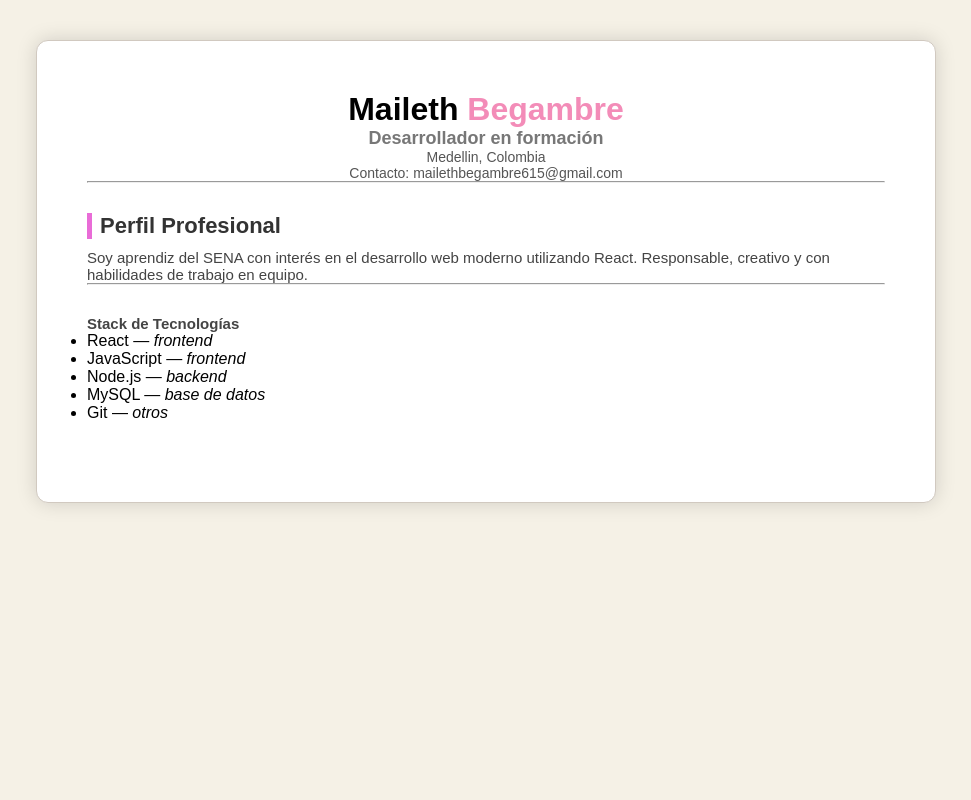
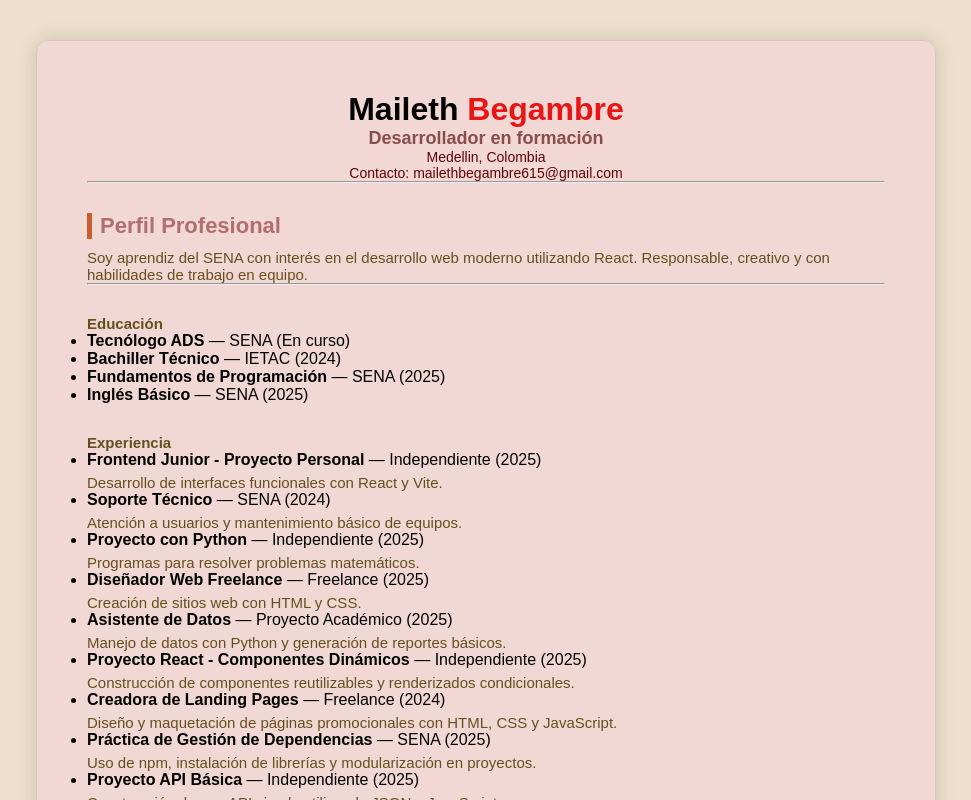
Before and after one commit to maileth2008/cv-react-maileth_begambre, a React (Vite) app in the folder maileth_begambre/: page / in a window 1280 px wide. Shown: the top 800 px of the page, without its empty margins (154-1125 px from the left). Built offline with nearby package versions, Linux system fonts and the light colour scheme.

Commit message:
ajuste el css

```diff
--- a/maileth_begambre/src/App.css
+++ b/maileth_begambre/src/App.css
@@ -1,96 +1,3 @@
-/* RESET GENERAL */
-* {
-  margin: 0;
-  padding: 0;
-  box-sizing: border-box;
-  font-family: Arial, sans-serif;
-}
-
-/* FONDO GENERAL */
-body {
-  background: #f5f1e6;
-  display: flex;
-  justify-content: center;
-  align-items: flex-start;
-  min-height: 100vh;
-  padding: 40px;
-}
-
-/* HOJA DEL CV */
-.cv-container {
-  width: 900px;
-  background: #ffffff;
-  padding: 50px;
-  border-radius: 12px;
-  border: 1px solid #d1c9c0;
-  box-shadow: 0 0 20px rgba(0,0,0,0.15);
-}
-
-/* CABECERA */
-header {
-  text-align: center;
-  margin-bottom: 30px;
-}
-
-/* NOMBRE */
-h1 {
-  font-size: 3rem;
-  font-weight: bold;
-}
-
-.negro {
-  color: #000;
-}
-
-.rosa {
-  color: #f38cb8;
-}
-
-/* INFO DEL HEADER */
-header h2 {
-  font-size: 18px;
-  color: #777;
-}
-
-header p {
-  font-size: 14px;
-  color: #555;
-}
-
-/* SECCIONES */
-section {
-  margin-bottom: 30px;
-}
-
-/* TÍTULOS */
-section h2,
-section h3 {
-  font-size: 22px;
-  margin-bottom: 10px;
-  border-left: 5px solid #f38cb8;
-  padding-left: 8px;
-  color: #333;
-}
-
-/* TEXTO */
-section p,
-section li {
-  font-size: 15px;
-  color: #444;
-  margin-top: 5px;
-}
-
-/* LISTAS */
-ul {
-  list-style: none;
-  padding-left: 0;
-}
-
-/* EXPERIENCIA Y EDUCACIÓN ITEMS */
-li {
-  margin-bottom: 8px;
-}
-
 /* STACK DE TECNOLOGÍAS – ESTILOS */
 .stack-item {
   padding: 6px 10px;
@@ -98,25 +5,24 @@ li {
   font-weight: bold;
   width: fit-content;
   margin-bottom: 8px;
+  display: inline-block;
 }
 
-/* Colores según tipo */
+/* Pastel Azul (frontend) */
 .stack-frontend {
-  background: #4b6fff;
-  color: white;
+  background: #AEC6FF;   /* azul pastel */
+  color: #1a1a1a;
 }
 
+/* Pastel Rosa (backend) */
 .stack-backend {
-  background: #2ecc71;
-  color: white;
+  background: #F7CDE6;   /* rosa pastel */
+  color: #1a1a1a;
 }
 
-.stack-base {
-  background: #ff8c42;
-  color: white;
+/* Pastel Verde (base de datos y otros) */
+.stack-base,
+.stack-otro {
+  background: #CFF8D4;  /* verde pastel */
+  color: #1a1a1a;
 }
-
-.stack-otro {
-  background: #b8b8b8;
-  color: black;
-}
--- a/maileth_begambre/src/App.jsx
+++ b/maileth_begambre/src/App.jsx
@@ -3,7 +3,11 @@ import CabeceraCV from "./componente/CabeceraCV.jsx";
 import Perfil from "./componente/Perfil.jsx";
 import Educacion from "./componente/Educacion.jsx";
 import Experiencia from "./componente/Experiencia.jsx";
-import StackTecnologias from "./componente/StackTecnologias.jsx";
+import StackTecnologias from "./componente/StackTecnologias";
+import "./App.css";
+
+
+
 
 export default function App() {
 
@@ -91,14 +95,15 @@ export default function App() {
     {titulo: "Inglés Básico", institucion: "SENA",año: "2025" }
 
   ];
-
   const tecnologias = [
     { id: 1, nombre: "React", tipo: "frontend" },
-    { id: 2, nombre: "JavaScript", tipo: "frontend" },
-    { id: 3, nombre: "Node.js", tipo: "backend" },
-    { id: 4, nombre: "MySQL", tipo: "base de datos" },
-    { id: 5, nombre: "Git", tipo: "otros" },
+    { id: 2, nombre: "Node.js", tipo: "backend" },
+    { id: 3, nombre: "PostgreSQL", tipo: "base de datos" },
+    { id: 4, nombre: "Docker", tipo: "otros" },
   ];
+
+
+
 
   return (
     <div className="cv-container">
@@ -106,11 +111,12 @@ export default function App() {
 
       <Perfil descripcion={perfilTexto} />
 
-      <educacion cursos={cursos} />
+      <Educacion cursos={cursos} />
 
-      <experiencia experiencias={experiencias} />
+      <Experiencia Experiencias={experiencias} />
+       <StackTecnologias tecnologias={tecnologias} />
 
-      <StackTecnologias tecnologias={tecnologias} />
-    </div>
+       </div>
+
   );
 }
--- a/maileth_begambre/src/componente/educacion.jsx
+++ b/maileth_begambre/src/componente/Educacion.jsx
@@ -1,12 +1,10 @@
-import React from 'react';
-
-function EducacionCV({ educacion }) {
+function EducacionCV({ cursos = [] }) {
   return (
     <section>
       <h3>Educación</h3>
       <ul>
-        {educacion.map(({ id, titulo, institucion, año }) => (
-          <li key={id}>
+        {cursos.map(({ titulo, institucion, año }, index) => (
+          <li key={index}>
             <strong>{titulo}</strong> — {institucion} ({año})
           </li>
         ))}
--- /dev/null
+++ b/maileth_begambre/src/componente/Experiencia.jsx
@@ -0,0 +1,19 @@
+import React from 'react';
+
+function ExperienciaCV({ Experiencias = [] }) {
+  return (
+    <section>
+      <h3>Experiencia</h3>
+      <ul>
+        {Experiencias.map((item, index) => (
+          <li key={index}>
+            <strong>{item.cargo}</strong> — {item.empresa} ({item.año})
+            <p>{item.descripcion}</p>
+          </li>
+        ))}
+      </ul>
+    </section>
+  );
+}
+
+export default ExperienciaCV;
--- a/maileth_begambre/src/componente/StackTecnologias.jsx
+++ b/maileth_begambre/src/componente/StackTecnologias.jsx
@@ -1,8 +1,10 @@
 import React from "react";
 
 export default function StackTecnologias({ tecnologias }) {
-  // Renderizado condicional
-  if (!tecnologias || tecnologias.length === 0) {
+
+
+  // Renderizado condicional: si no hay tecnologías
+  if (tecnologias.length === 0) {
     return (
       <section>
         <h3>Stack de Tecnologías</h3>
@@ -11,19 +13,19 @@ export default function StackTecnologias({ tecnologias }) {
     );
   }
 
-  // Función para asignar la clase según el tipo
-  const obtenerClase = (tipo) => {
+  // Asigna color según el tipo
+  const obtenerColor = (tipo) => {
     switch (tipo) {
       case "frontend":
-        return "stack-item stack-frontend";
+        return "blue";
       case "backend":
-        return "stack-item stack-backend";
+        return "green";
       case "base de datos":
-        return "stack-item stack-base";
+        return "orange";
       case "otros":
-        return "stack-item stack-otro";
+        return "purple";
       default:
-        return "stack-item";
+        return "gray";
     }
   };
 
@@ -33,7 +35,10 @@ export default function StackTecnologias({ tecnologias }) {
 
       <ul>
         {tecnologias.map((tech) => (
-          <li key={tech.id} className={obtenerClase(tech.tipo)}>
+          <li
+            key={tech.id}
+            style={{ color: obtenerColor(tech.tipo), fontWeight: "bold" }}
+          >
             {tech.nombre} — <em>{tech.tipo}</em>
           </li>
         ))}
--- a/maileth_begambre/src/componente/experiencia.jsx
+++ /dev/null
@@ -1,18 +0,0 @@
-import React from 'react';
-
-function ExperienciaCV({ experiencia }) {
-  return (
-    <section>
-      <h3>Experiencia</h3>
-      <ul>
-        {experiencia.map((item) => (
-          <li key={item.id}>
-            <strong>{item.rol}</strong> — {item.empresa} ({item.año})
-          </li>
-        ))}
-      </ul>
-    </section>
-  );
-}
-
-export default ExperienciaCV;
--- a/maileth_begambre/src/index.css
+++ b/maileth_begambre/src/index.css
@@ -2,45 +2,45 @@
 * {
   margin: 0;
   padding: 0;
-  box-sizing: border-box; /* evita desbordes de cajas */
-  font-family: Arial, sans-serif; /* fuente general */
+  box-sizing: border-box;
+  font-family: Arial, sans-serif;
 }
 
 /* FONDO DE LA PÁGINA */
 body {
-  background: #f5f1e6; /* beige suave estilo hoja */
-  display: flex; /* activamos flexbox */
-  justify-content: center; /* centramos horizontalmente */
-  align-items: flex-start; /* alineación arriba */
-  min-height: 100vh; /* alto mínimo: toda la pantalla */
-  padding: 40px; /* espacio entre hoja y borde */
+  background: #f0dfcd; /* pastel rosa suave */
+  display: flex;
+  justify-content: center;
+  align-items: flex-start;
+  min-height: 100vh;
+  padding: 40px;
 }
 
 /* CONTENEDOR PRINCIPAL DEL CV */
 .cv-container {
-  width: 900px; /* ancho tipo hoja A4 */
-  background: #ffffff; /* fondo blanco (hoja) */
-  padding: 50px; /* espacio interno */
-  border-radius: 12px; /* esquinas redondeadas */
-  border: 1px solid #d1c9c0; /* borde sutil */
-  box-shadow: 0 0 20px rgba(0,0,0,0.15); /* sombra para elevar la hoja */
+  width: 900px;
+  background: #f5baed34; /* pastel azul */
+  padding: 50px;
+  border-radius: 12px;
+  border: 1px solid #d1c9c0;
+  box-shadow: 0 0 20px rgba(0,0,0,0.15);
 }
 
 /* CABECERA */
 header {
-  text-align: center; /* todo centrado */
-  margin-bottom: 30px; /* separación con el contenido */
+  text-align: center;
+  margin-bottom: 30px;
 }
 
 /* ESTILO GENERAL DEL NOMBRE */
 h1 {
-  font-size: 3rem; /* tamaño grande */
-  font-weight: bold; /* negrita */
+  font-size: 3rem;
+  font-weight: bold;
 }
 
 /* PARTE ROSA DEL NOMBRE */
 .rosa {
-  color: #f38cb8; /* rosado pastel */
+  color: #e91515;
 }
 
 /* PARTE NEGRA DEL NOMBRE */
@@ -50,39 +50,39 @@ h1 {
 
 /* ESTILOS ADICIONALES DE HEADER */
 header h1 {
-  font-size: 32px; /* ajuste tamaño */
+  font-size: 32px;
   font-weight: bold;
-  color: #333; /* gris oscuro elegante */
+  color: #9e6262;
 }
 
 header h2 {
   font-size: 18px;
-  color: #777; /* gris claro */
+  color: #8a4d4d;  /* gris suave */
 }
 
 header p {
   font-size: 14px;
-  color: #555; /* texto de contacto */
+  color: #5e0606;
 }
 
-/* SECCIONES GENERALES (Perfil, Educación, Experiencia) */
+/* SECCIONES GENERALES */
 section {
-  margin-bottom: 30px; /* separación entre secciones */
+  margin-bottom: 30px;
 }
 
 /* TÍTULOS DE LAS SECCIONES */
 section h2 {
-  font-size: 22px; /* más grande que el texto */
+  font-size: 22px;
   margin-bottom: 10px;
-  border-left: 5px solid #e96cd7; /* barra rosada decorativa */
-  padding-left: 8px; /* separa el texto de la barra */
-  color: #333;
+  border-left: 5px solid #c55c2bfa; /* verde pastel */
+  padding-left: 8px;
+  color: #75111186;
 }
 
-/* TEXTO GENERAL DE LAS SECCIONES */
+/* TEXTO GENERAL */
 section p,
 section h3 {
   margin-top: 5px;
   font-size: 15px;
-  color: #444; /* gris suave */
+  color: #664f1e;
 }
```
